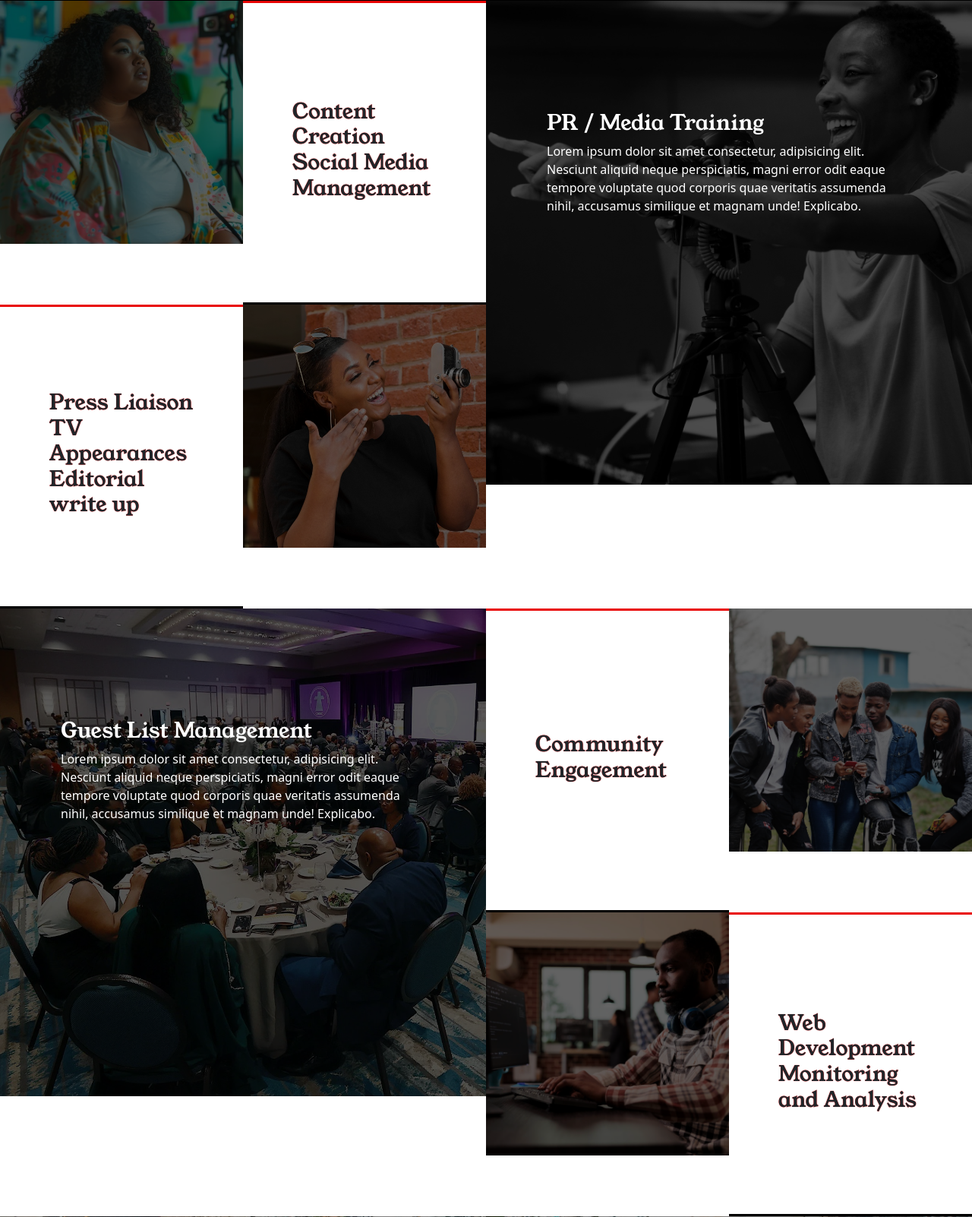
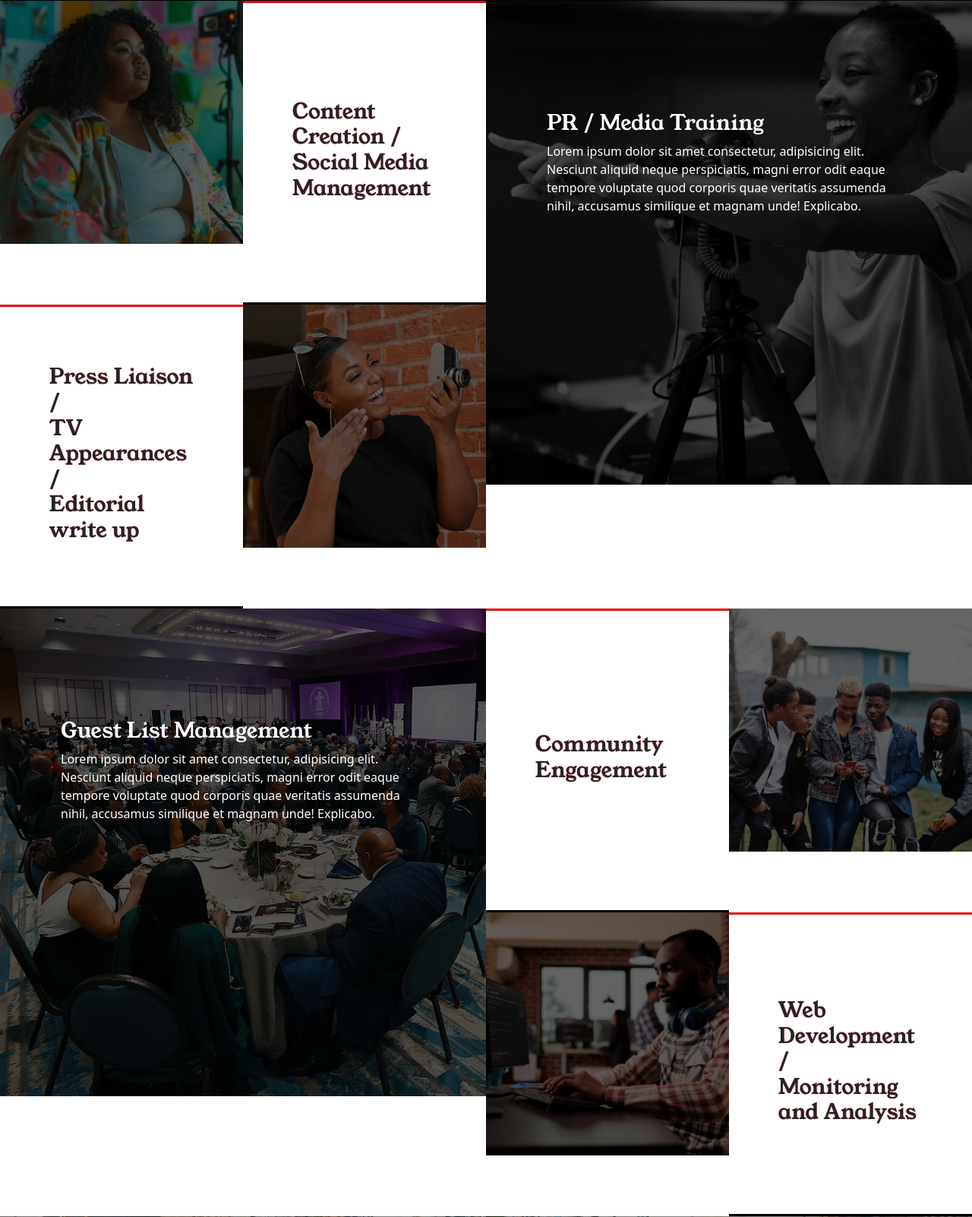
Before and after one commit to Chukason29/woawx_PR, a PHP site: page / in a window 1280 px wide. Shown: the part 1003-2605 px from the top of the page at 76% size. Run offline with PHP 8.4, Linux system fonts and the light colour scheme; some libraries are stand-ins or nearby versions.

Commit message:
style waowx description

```diff
--- a/css/styles.css
+++ b/css/styles.css
@@ -328,6 +328,9 @@
     .first-service-left-writ-img h3{
         display: block;
     }
+    .first-services-right-inner{
+        padding-inline: 3rem;
+    }
     .graphing{
         max-height: autos;
         position: relative;
--- a/index.html
+++ b/index.html
@@ -61,27 +61,27 @@
                     <div class="first-service-left-img animated-element">
                         <img src="./img/Content-Creation.jpg" alt="">
                         <div class="first-service-left-writ-img">
-                            <h3>Content Creation <br>Social Media Management</h3>
+                            <h3>Content Creation /<br>Social Media Management</h3>
                         </div>
                     </div>
                     <div class="first-service-left-writ animated-element">
-                        <h3>Content Creation <br>Social Media Management</h3>
+                        <h3>Content Creation /<br>Social Media Management</h3>
                     </div>
                 </div>
                 <div class="first-services-left-div">
                     <div class="first-service-left-writ animated-element">
-                        <h3> Press Liaison <br>TV Appearances <br>Editorial write up</h3>
+                        <h3> Press Liaison /<br>TV Appearances /<br>Editorial write up</h3>
                     </div>
                     <div class="first-service-left-img animated-element">
                         <img src="./img/SocialMedia Management.jpg" alt="">
                         <div class="first-service-left-writ-img">
-                            <h3> Press Liaison <br>TV Appearances <br>Editorial write up</h3>
+                            <h3> Press Liaison /<br>TV Appearances /<br>Editorial write up</h3>
                         </div>
                     </div>
                 </div>
             </div>
         </div>
-        <div class="first-services-right">
+        <div class="first-services-right animated-element">
             <img src="./img/media_training.jpg" alt="">
             <div class="first-services-right-inner">
                 <h3>PR / Media Training</h3>
@@ -94,7 +94,7 @@
     </section>
 
     <section id="first-services">
-        <div class="first-services-right">
+        <div class="first-services-right animated-element">
             <img src="./img/GuestListManagement.jpg" alt="">
             <div class="first-services-right-inner">
                 <h3>Guest List Management</h3>
@@ -121,11 +121,11 @@
                     <div class="first-service-left-img animated-element">
                         <img src="./img/webdeveloper.jpg" alt="">
                         <div class="first-service-left-writ-img">
-                            <h3> Web Development <br>Monitoring and Analysis</h3>
+                            <h3> Web Development /<br>Monitoring and Analysis</h3>
                         </div>
                     </div>
                     <div class="first-service-left-writ animated-element">
-                        <h3> Web Development <br>Monitoring and Analysis</h3>
+                        <h3> Web Development /<br>Monitoring and Analysis</h3>
                     </div>
                 </div>
             </div>
```
